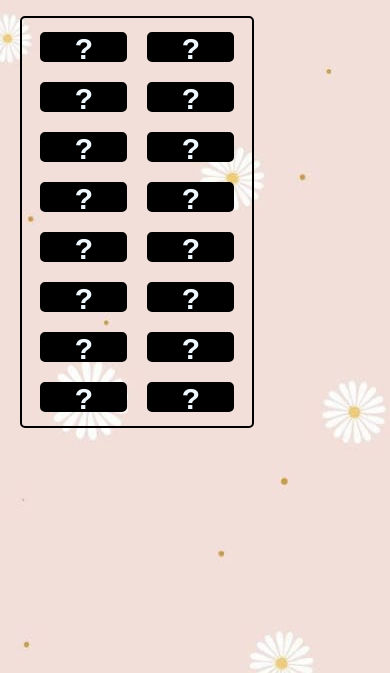
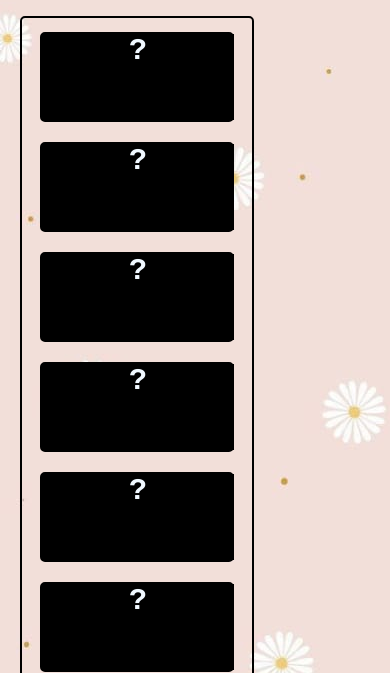
Before and after one commit to amnaali11/Games, a plain HTML site: page momerygame/index.html in a window 390 px wide. Shown: the part 94-767 px from the top of the page. Drawn offline with Linux system fonts and the light colour scheme.

Commit message:
Update style.css

```diff
--- a/momerygame/style.css
+++ b/momerygame/style.css
@@ -110,9 +110,9 @@ button {
     }
 
     .block {
-        flex: 1 0 70px;
+        flex: 1 0 90px;
 
-        height: 30px;
+        height: 90px;
     }
 
 
```
